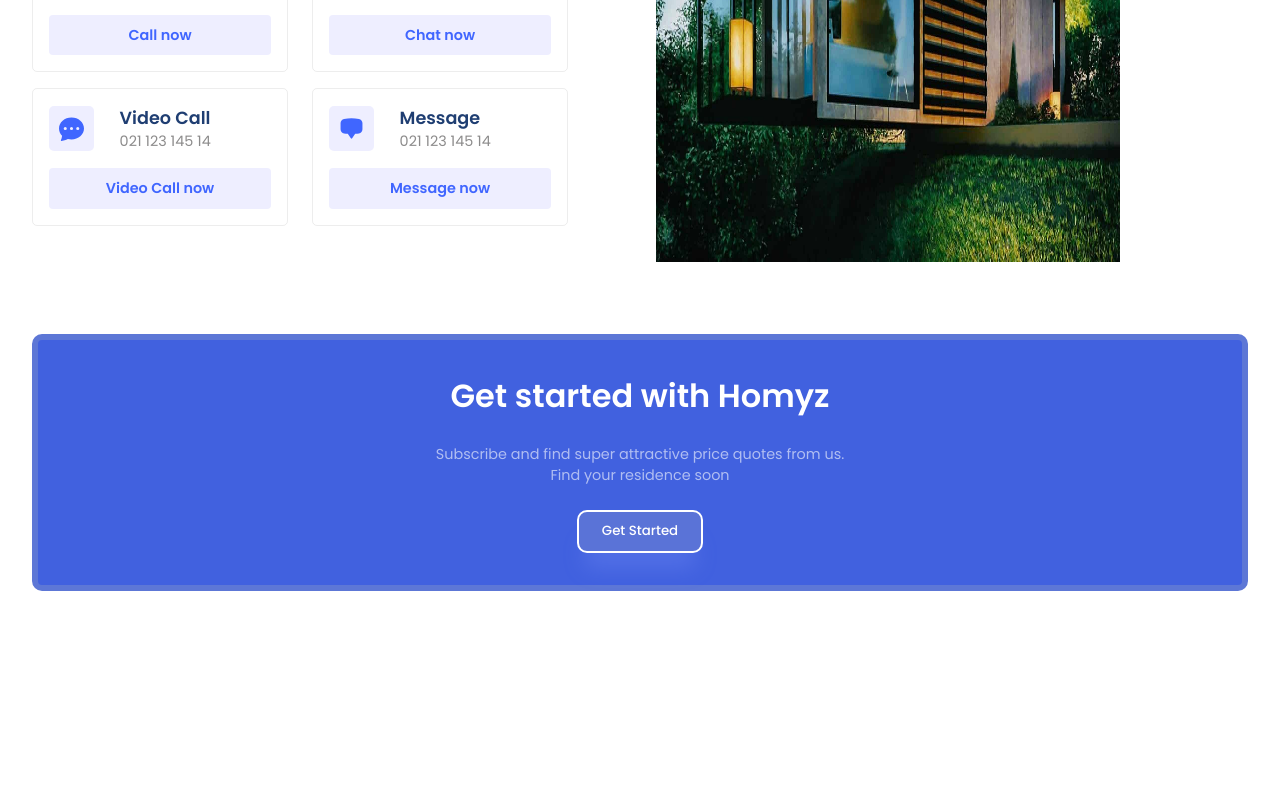
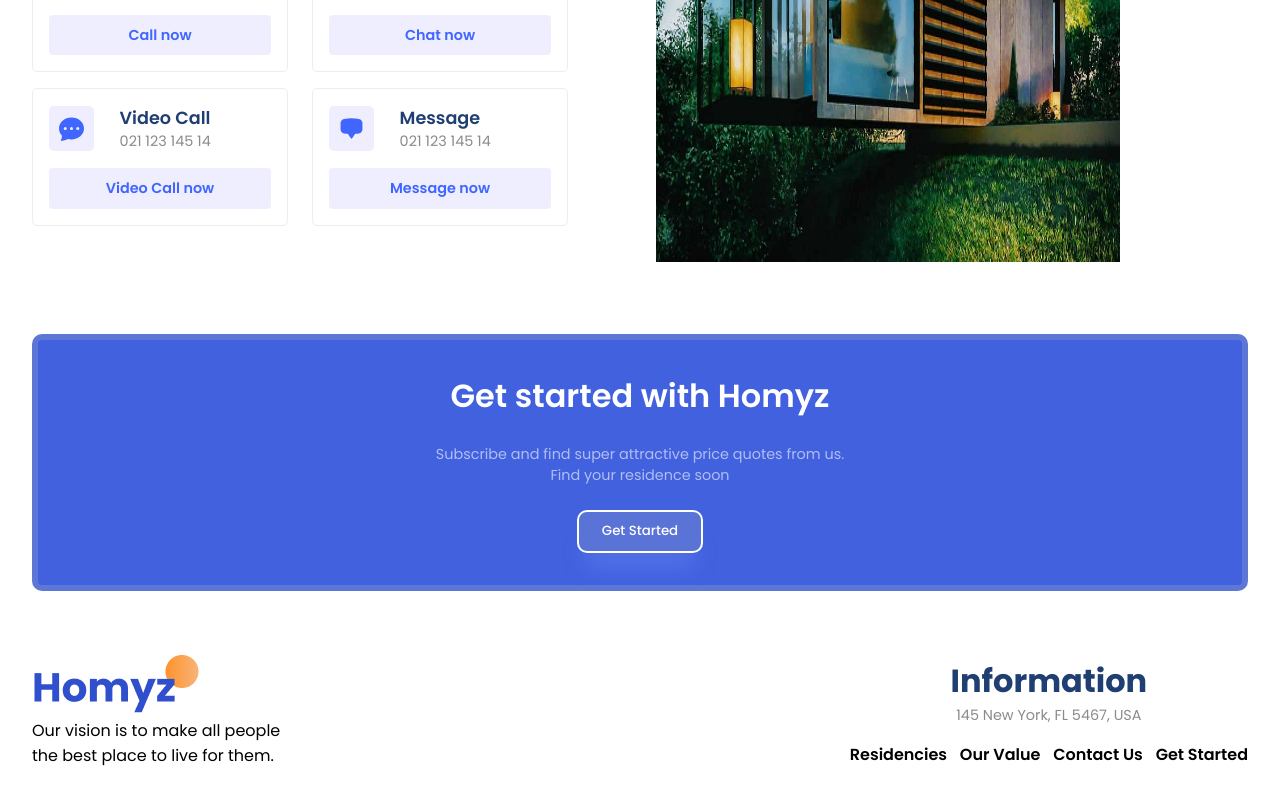
Before and after one commit to AsadBulediReal/real-state-design, a React (Vite) app: page / in a window 1280 px wide. Shown: the part 2431-3231 px from the top of the page. Before the commit the page ends 3054 px from the top, so only its background shows below. Built offline with nearby package versions, Linux system fonts and the light colour scheme.

Commit message:
added footer section

```diff
--- a/src/App.jsx
+++ b/src/App.jsx
@@ -6,6 +6,7 @@
 import Value from "./components/Value";
 import Contact from "./components/Contact";
 import GetStarted from "./components/GetStarted";
+import Footer from "./components/Footer";
 
 function App() {
   return (
@@ -20,6 +21,7 @@
       <Value />
       <Contact />
       <GetStarted />
+      <Footer />
     </div>
   );
 }
--- a/src/assets/styles/Footer.css
+++ b/src/assets/styles/Footer.css
@@ -0,0 +1,16 @@
+.f-container {
+  justify-content: space-between;
+}
+.f-right {
+  align-items: center;
+}
+
+.f-menu {
+  gap: 0.8rem;
+  margin-top: 1rem;
+}
+
+.f-menu > a {
+  font-size: 1rem;
+  font-weight: 600;
+}
--- a/src/components/Contact.jsx
+++ b/src/components/Contact.jsx
@@ -6,7 +6,7 @@
 
 const Contact = () => {
   return (
-    <section className="c-wrapper">
+    <section id="contact" className="c-wrapper">
       <div className="paddings innerWidth flexCenter c-container">
         <div className="flexColStart c-left">
           <h3 className="orangeText">Our Contact Us</h3>{" "}
--- a/src/components/Footer.jsx
+++ b/src/components/Footer.jsx
@@ -1,7 +1,29 @@
 import React from "react";
 import "../assets/styles/Footer.css";
 const Footer = () => {
-  return <div>Footer</div>;
+  return (
+    <section className="f-wrapper">
+      <div className="paddings innerWidth flexCenter f-container">
+        <div className="flexColStart f-left">
+          <img src="./logo2.png" alt="Logo" />
+          <p>
+            Our vision is to make all people <br /> the best place to live for
+            them.
+          </p>
+        </div>
+        <div className="flexColStart f-right">
+          <h2 className="primaryText">Information</h2>
+          <p className="secondaryText">145 New York, FL 5467, USA</p>
+          <div className="flexCenter f-menu">
+            <a href="#Residencies">Residencies</a>
+            <a href="#value">Our Value</a>
+            <a href="#contact">Contact Us</a>
+            <a href="#get-started">Get Started</a>
+          </div>
+        </div>
+      </div>
+    </section>
+  );
 };
 
 export default Footer;
--- a/src/components/GetStarted.jsx
+++ b/src/components/GetStarted.jsx
@@ -4,7 +4,7 @@
 
 const GetStarted = () => {
   return (
-    <section className="g-wrapper">
+    <section id="get-started" className="g-wrapper">
       <div className="paddings innerWidth g-container">
         <div className="flexColCenter inner-container">
           <h2 className="primaryText">Get started with Homyz</h2>
--- a/src/components/Header.jsx
+++ b/src/components/Header.jsx
@@ -7,12 +7,12 @@
         <img src="./logo.png" alt="logo" width={100} />
 
         <div className="flexCenter h-menu">
-          <a href="">Residencies</a>
-          <a href="">Our Value</a>
-          <a href="">Contact Us</a>
-          <a href="">Get Started</a>
+          <a href="#Residencies">Residencies</a>
+          <a href="#value">Our Value</a>
+          <a href="#contact">Contact Us</a>
+          <a href="#get-started">Get Started</a>
           <button className="btn">
-            <a href="">Contact</a>
+            <a href="#">Contact</a>
           </button>
         </div>
       </div>
--- a/src/components/Residencies.jsx
+++ b/src/components/Residencies.jsx
@@ -17,7 +17,7 @@
 
 const Residencies = () => {
   return (
-    <section className="r-wrapper">
+    <section id="Residencies" className="r-wrapper">
       <div className="paddings innerWidth r-container">
         <div className="r-head flexColStart">
           <h1 className="orangeText">Best Choices</h1>
--- a/src/components/Value.jsx
+++ b/src/components/Value.jsx
@@ -18,7 +18,7 @@
 
 const Value = () => {
   return (
-    <section className="v-wrapper">
+    <section id="value" className="v-wrapper">
       <div className="paddings innerWidth flexCenter v-container">
         <div className="v-left">
           <div className="image-container">
```
